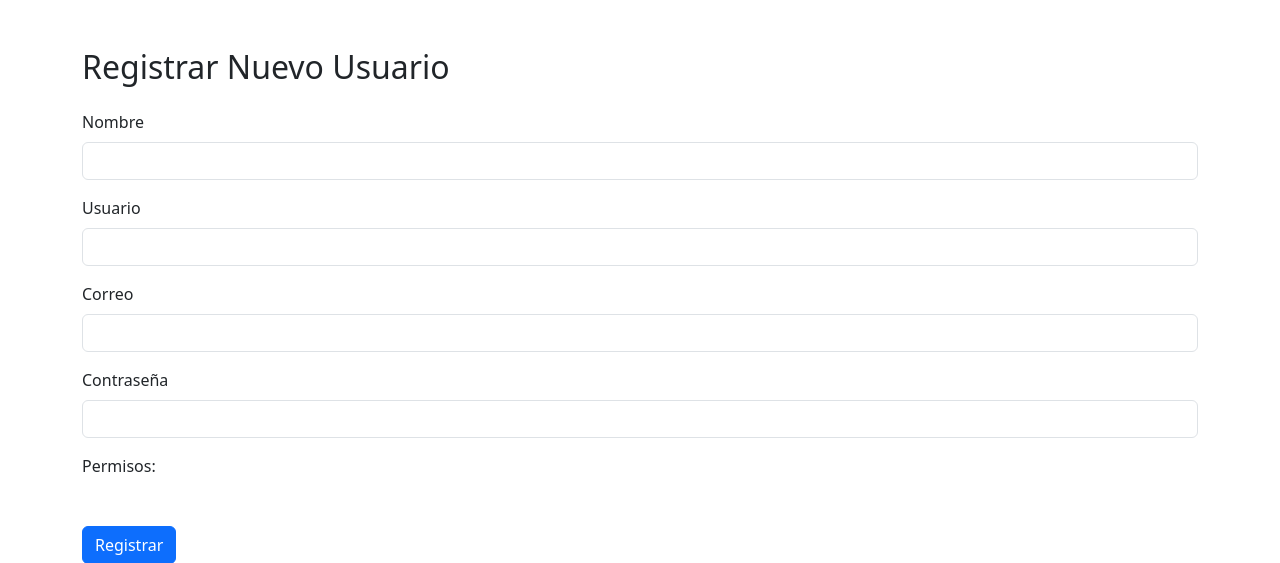
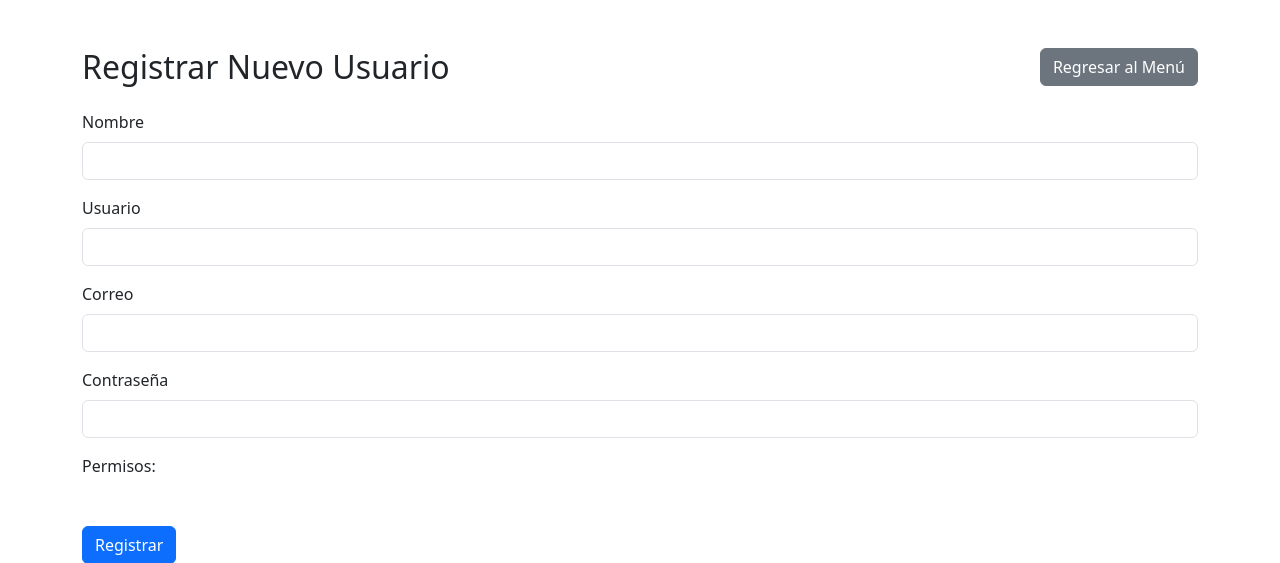
Before and after one commit to cehg04/proyecto-login-funcional, a FastAPI app: page /fragmentos/register.html in a window 1280 px wide. Shown: the top 563 px of the page. Run offline with FastAPI, Linux system fonts and the light colour scheme; data that the repository does not hold is empty.

Commit message:
se agrego el crud de usuario terminado

```diff
--- a/frontend/templates/fragmentos/Inicio.html
+++ b/frontend/templates/fragmentos/Inicio.html
@@ -6,6 +6,6 @@
     <title>Inicio</title>
 </head>
 <body>
-    <h1>Inicio</h1>
+    <h1>Bienvenido al panel de usuario</h1>
 </body>
 </html>
--- a/frontend/templates/fragmentos/crudusuarios.html
+++ b/frontend/templates/fragmentos/crudusuarios.html
@@ -8,7 +8,10 @@
 <body>
 
 <div class="container mt-4">
+
     <h1 class="mb-4">Gestión de Usuarios</h1>
+
+    <a href="/fragmentos/register.html" class="btn btn-primary mb-3">Crear usuario nuevo</a>
 
     <table id="tablaUsuarios" class="table table-bordered table-hover">
         <thead class="table-dark">
--- a/frontend/templates/fragmentos/register.html
+++ b/frontend/templates/fragmentos/register.html
@@ -7,7 +7,10 @@
 </head>
 <body>
 <div class="container mt-5">
-    <h2 class="mb-4">Registrar Nuevo Usuario</h2>
+    <div class="d-flex justify-content-between align-items-center mb-4">
+        <h2 class="mb-0">Registrar Nuevo Usuario</h2>
+        <a href="/menu.html" class="btn btn-secondary">Regresar al Menú</a>
+    </div>
 
     <div id="msg"></div>
 
@@ -43,6 +46,6 @@
 
 <!-- Scripts -->
 <script src="https://code.jquery.com/jquery-3.7.1.min.js"></script>
-<script src="/static/js/registro.js"></script> <!-- Asegúrate de que esté en la ruta correcta -->
+<script src="/static/js/registro.js"></script>
 </body>
 </html>
--- a/frontend/templates/menu.html
+++ b/frontend/templates/menu.html
@@ -47,9 +47,6 @@
 
         <!-- Opción: Usuarios -->
         <a href="#" class="menu-item" data-page="crudusuarios">Usuarios</a>
-
-        <!-- Opción: Crear Usuario -->
-        <a href="#" class="menu-item" data-page="register">Crear Usuario</a>
 
         <hr class="bg-secondary mx-3">
 
```
